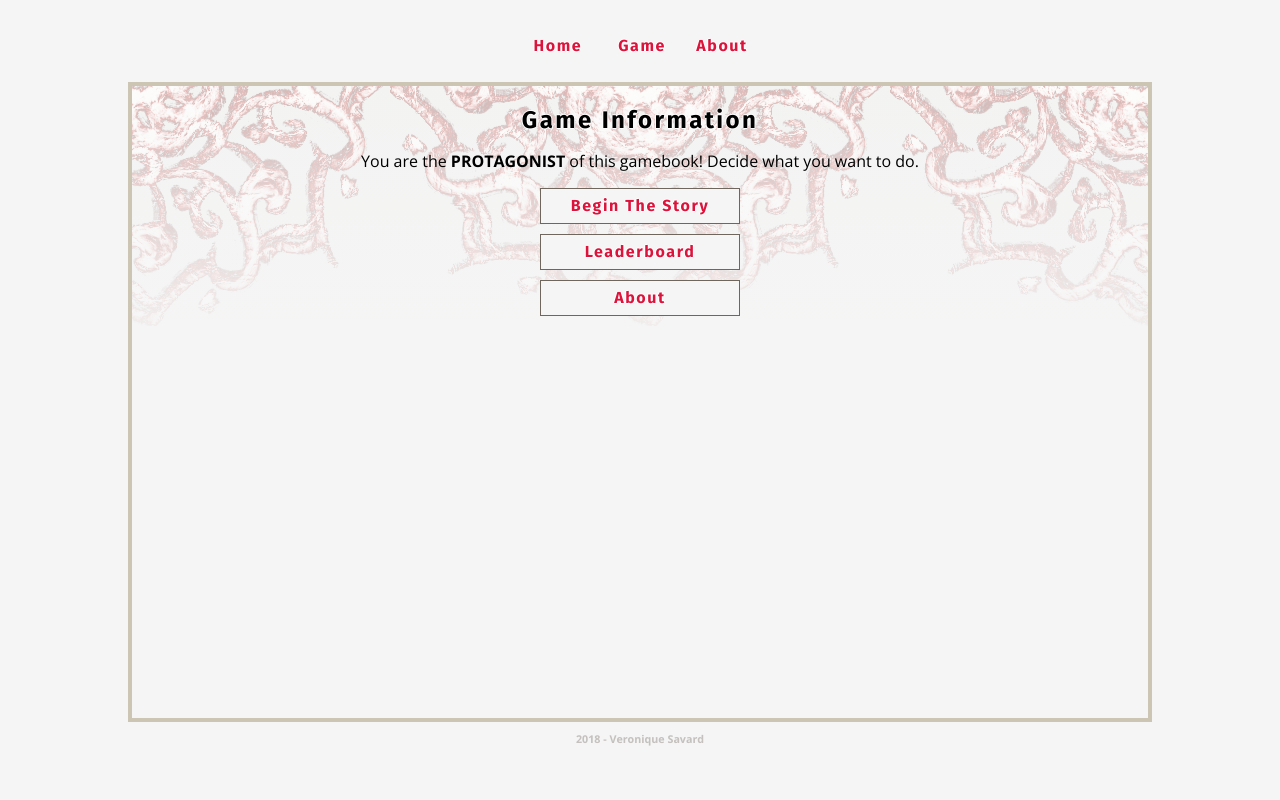
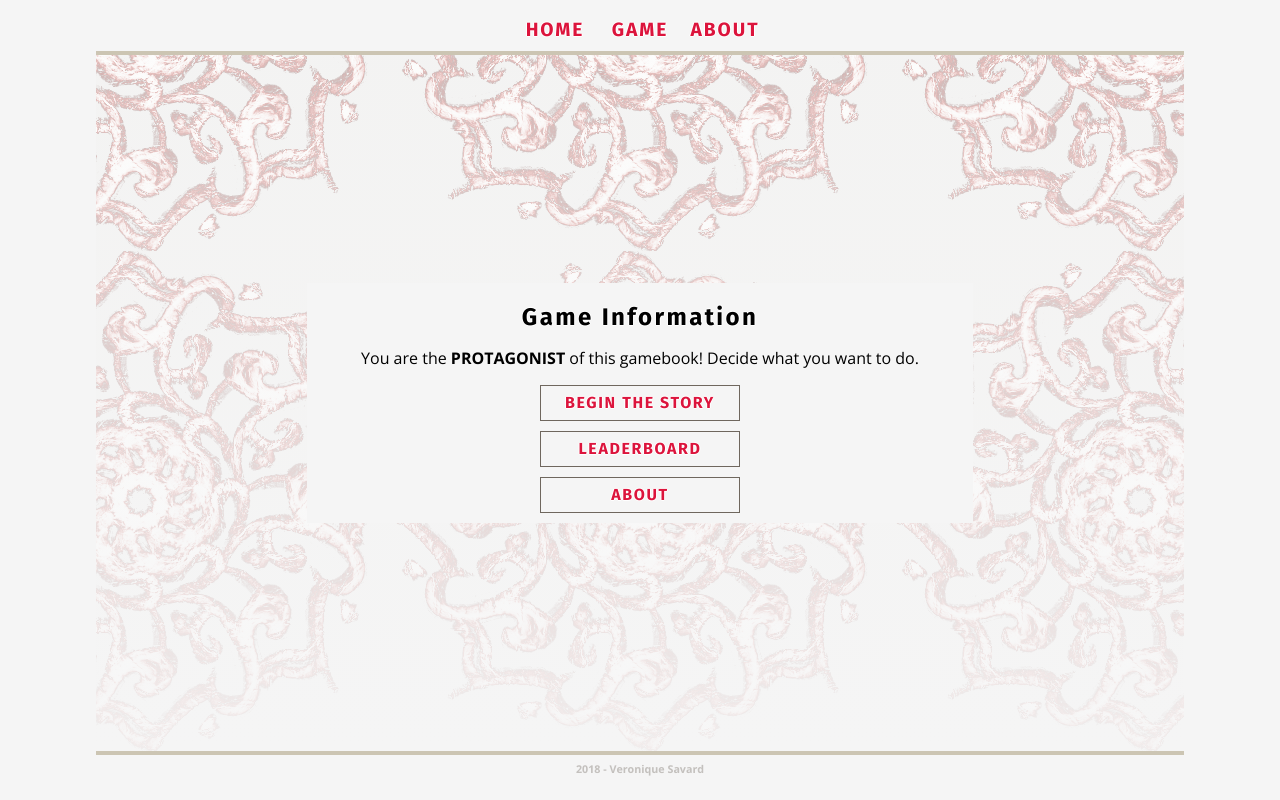
Before and after one commit to nuagesdencre/CI_PracticalPython, a Flask app: page /game in a window 1280 px wide. Run offline with Flask 2, Linux system fonts and the light colour scheme.

Commit message:
updating style for a better experience

```diff
--- a/static/css/styles.css
+++ b/static/css/styles.css
@@ -1,5 +1,5 @@
 /* typography */
-@import url('https://fonts.googleapis.com/css?family=Fira+Sans:700,900|Open+Sans:400,700');
+@import url('https://fonts.googleapis.com/css?family=Fira+Sans:700,700i,900|Open+Sans:400,700');
 
 h1, h2, h3, h4, a, .btns, .riddle {
     font-family: 'Fira Sans';
@@ -8,10 +8,6 @@ h1, h2, h3, h4, a, .btns, .riddle {
 h1, h2, a {
     letter-spacing: 0.1em;
     text-shadow: -1px 0 #fff, 0 1px #fff, 1px 0 #fff, 0 -1px #fff;
-}
-
-h1 {
-    margin-top: 40px;
 }
 
 h2, h4, h6 {
@@ -24,20 +20,24 @@ h4 {
 
 h6 {
     color: rgba(111, 103, 94, 0.37);
-    margin-top: 10px;
+    margin-top: 7px;
 }
 
 a, a:visited, a:focus {
     color: #dc143c;
     background-color: #f5f5f5;
     text-decoration: none;
-    text-transform: capitalize;
+    text-transform: uppercase;
 }
 
 a:hover {
-    border-bottom: 1px solid #dc143c;
-    background: linear-gradient(to bottom, rgba(255, 227, 230, 0.2), rgba(225, 166, 166, 0.13)), url("/static/img/pattern2.png") bottom;
+    border-left: 1px solid #dc143c;
+    background-image: linear-gradient(to bottom, rgba(255, 227, 230, 0.2), rgba(225, 166, 166, 0.13));
 }
+
+nav {
+    text-align: center;
+    font-size:1.2em;}
 
 .leaderboard_entry span {
     padding: 0;
@@ -50,6 +50,7 @@ a:hover {
 }
 
 /* overall page styling */
+
 *, *:after, *:before {
     -webkit-box-sizing: border-box;
     -moz-box-sizing: border-box;
@@ -57,11 +58,11 @@ a:hover {
 }
 
 * {
-    -webkit-transition: all 1s ease;
-    -moz-transition: all 1s ease;
-    -o-transition: all 1s ease;
-    -ms-transition: all 1s ease;
-    transition: all 1s ease;
+    -webkit-transition: all 1s ease-in-out;
+    -moz-transition: all 1s ease-in-out;
+    -o-transition: all 1s ease-in-out;
+    -ms-transition: all 1s ease-in-out;
+    transition: all 1s ease-in-out;
 }
 
 .lace {
@@ -79,22 +80,19 @@ body {
     font-family: 'Open Sans';
 }
 
-nav {
-    text-align: center;
-}
 
-.navigation ul, .navigation ul li {
+
+.navigation > a {
+    width: 80px;
     display: inline-block;
-}
-
-.navigation ul li {
-    width: 80px;
+    margin:10px auto;
 }
 
 .container {
-    border: 4px solid #ccc5b3;
-    width: 80vw;
-    height: 80vh;
+    border-top: 4px solid #ccc5b3;
+    border-bottom: 4px solid #ccc5b3;
+    width: 85vw;
+    height: 88vh;
     display: flex;
     flex-direction: column;
     margin: auto;
@@ -102,8 +100,10 @@ nav {
 }
 
 .wrap {
-    padding-left: 10%;
-    padding-right: 10%;
+    padding-left: 5%;
+    padding-right: 5%;
+    margin:auto;
+    background-color: #F5F5F5;
 }
 
 .wrap ul, .wrap ul li, .navigation ul, .navigation ul li {
@@ -138,6 +138,7 @@ nav {
 }
 
 /* Buttons*/
+
 input{
     -webkit-appearance: none;
     -moz-appearance: none;
@@ -148,28 +149,29 @@ input{
 }
 
 .btns, input {
+
+    display: block;
+    border: 1px solid #6f675e;
+    width:70%;
+    padding: 0 15px;
     margin: 10px auto;
-    border: 1px solid #6f675e;
-    padding: 0 15px;
     line-height: 34px;
     word-wrap: normal;
     font-weight: bold;
     white-space: pre-wrap;
-    display: block;
-}
-
-.game_info {
-    max-width: 200px;
+    text-transform: uppercase;
 }
 
 .btns:hover {
     color: #DC143C;
 }
+.game_info {
+    max-width: 200px;
+}
 
 .start {
     margin-bottom: 15px;
     border: 4px solid #DC143C;
-    text-transform: uppercase;
 }
 
 #btn_riddle {
@@ -208,12 +210,18 @@ input{
         max-width: 49%;
         margin: auto;
     }
+
+        .wrap{
+        max-width:700px;
+    }
+
 }
 
 @media only screen and (min-width: 992px) {
     .leaderboard_entry {
         width: 66%;
     }
+
 }
 
 /* ENDMedia Queries*/
--- a/templates/base.html
+++ b/templates/base.html
@@ -9,19 +9,16 @@
     <title>CI Practical Python</title>
 </head>
 <nav class="navigation">
-    <ul>
-        <li><a href="{{ url_for('index') }}">Home</a>
-        </li>
-        <li>
-            <a href="{{ url_for('game') }}">Game</a>
-        <li>
-            <a href="{{ url_for('about') }}">About</a>
-        </li>
-    </ul>
+
+    <a href="{{ url_for('index') }}">Home</a>
+<a href="{{ url_for('game') }}">Game</a>
+<a href="{{ url_for('about') }}">About</a>
+
+
 </nav>
 <body>
 <!-- Main Content -->
-<main class="container">
+<main class="container lace">
     {% block content %}
     {% endblock %}
 
--- a/templates/game.html
+++ b/templates/game.html
@@ -1,7 +1,7 @@
 {% extends 'base.html' %}
 {% block content %}
 
-    <div class="wrap center lace">
+    <div class="wrap center">
         <h2>Game Information</h2>
         <p>You are the <strong>PROTAGONIST</strong> of this gamebook! Decide what you want to do.</p>
 
--- a/templates/index.html
+++ b/templates/index.html
@@ -1,5 +1,5 @@
 {% extends 'base.html' %} {% block content %}
-    <div class="wrap center lace">
+    <div class="wrap center">
         <h1>A Curious Cottage</h1>
 
         <h3> Welcome, {{ username }}!</h3>
--- a/templates/story/part1.html
+++ b/templates/story/part1.html
@@ -39,7 +39,7 @@
             small size.</p>
 
         <h3>What do you do next?</h3>
-        <p>
+
             <button data-toggle=".dining" class="btns">You approach the dining table</button>
                 <div class="dining">
                 <p>The dining table is covered by a tablecloth with an odd pattern. There is a slight bump under the cloth.</p>
@@ -55,11 +55,7 @@
                         </div>
                     </li>
                 </ul>
-
             </div>
-
-
-    <p>
             <button data-toggle=".room_view" class="btns">You openly appraise the room's layout</button>
                 <div class="room_view">
                         <img src="{{ url_for('static', filename='img/houseplan2.jpg') }}" alt="Having a gander inside">
```
Lines whose indentation alone changed are shown as unchanged.
